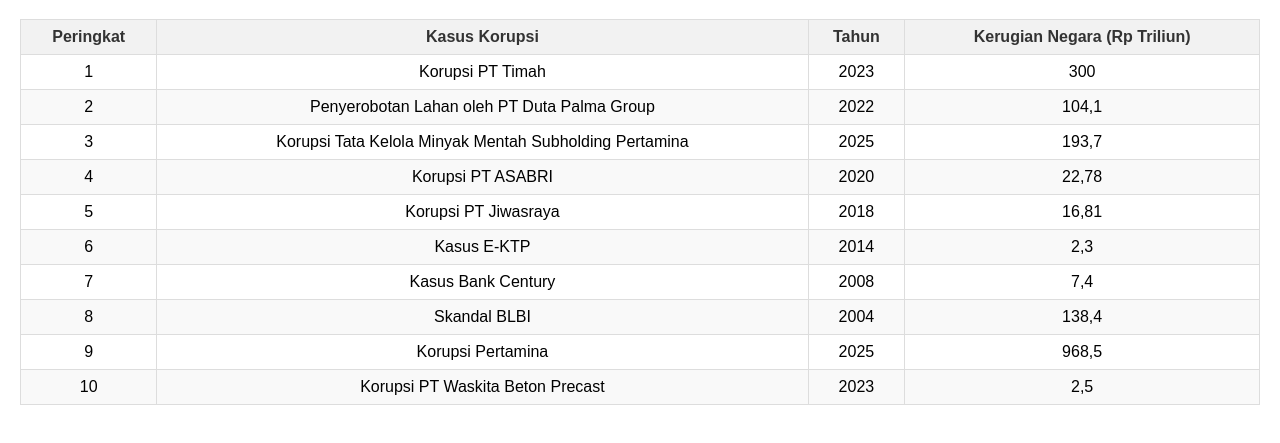
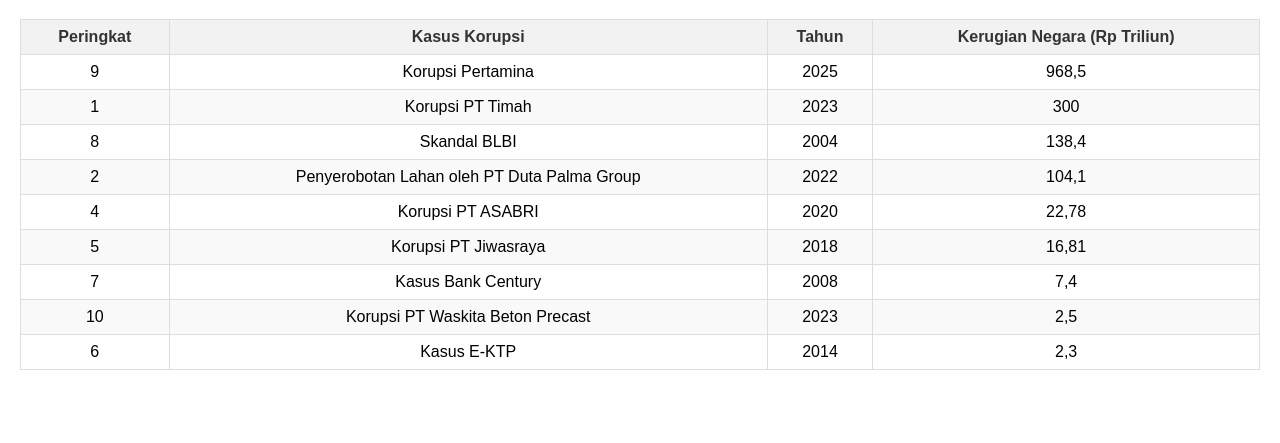
Before and after one commit to xn28/liga-korupsi, a plain HTML site: page index.html in a window 1280 px wide. Shown: the part 61-504 px from the top of the page. Drawn offline with Linux system fonts and the light colour scheme.

Commit message:
Update index.html

```diff
--- a/index.html
+++ b/index.html
@@ -18,16 +18,15 @@
             </tr>
         </thead>
        <tbody>
+            <tr><td>9</td><td>Korupsi Pertamina</td><td>2025</td><td>968,5</td></tr>
             <tr><td>1</td><td>Korupsi PT Timah</td><td>2023</td><td>300</td></tr>
+           <tr><td>8</td><td>Skandal BLBI</td><td>2004</td><td>138,4</td></tr>
             <tr><td>2</td><td>Penyerobotan Lahan oleh PT Duta Palma Group</td><td>2022</td><td>104,1</td></tr>
-            <tr><td>3</td><td>Korupsi Tata Kelola Minyak Mentah Subholding Pertamina</td><td>2025</td><td>193,7</td></tr>
             <tr><td>4</td><td>Korupsi PT ASABRI</td><td>2020</td><td>22,78</td></tr>
             <tr><td>5</td><td>Korupsi PT Jiwasraya</td><td>2018</td><td>16,81</td></tr>
-            <tr><td>6</td><td>Kasus E-KTP</td><td>2014</td><td>2,3</td></tr>
             <tr><td>7</td><td>Kasus Bank Century</td><td>2008</td><td>7,4</td></tr>
-            <tr><td>8</td><td>Skandal BLBI</td><td>2004</td><td>138,4</td></tr>
-            <tr><td>9</td><td>Korupsi Pertamina</td><td>2025</td><td>968,5</td></tr>
             <tr><td>10</td><td>Korupsi PT Waskita Beton Precast</td><td>2023</td><td>2,5</td></tr>
+           <tr><td>6</td><td>Kasus E-KTP</td><td>2014</td><td>2,3</td></tr>
         </tbody>
     </table>
 </body>
```
